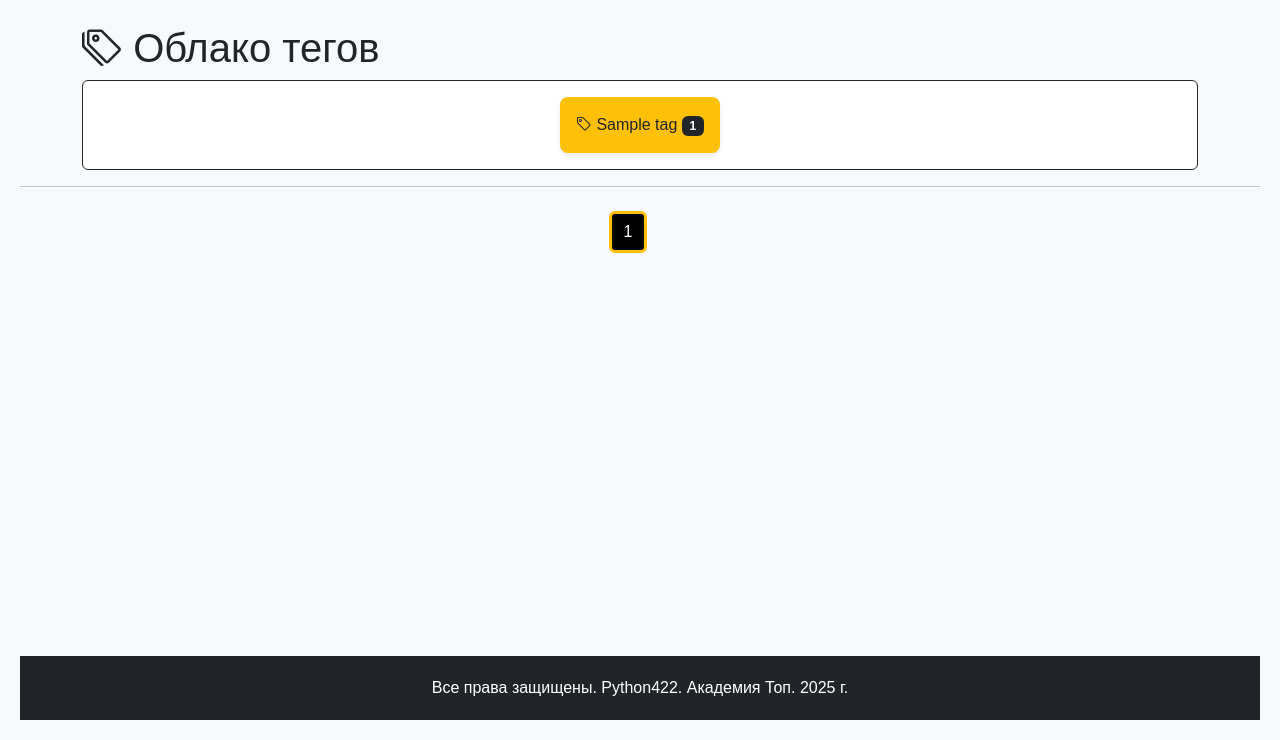
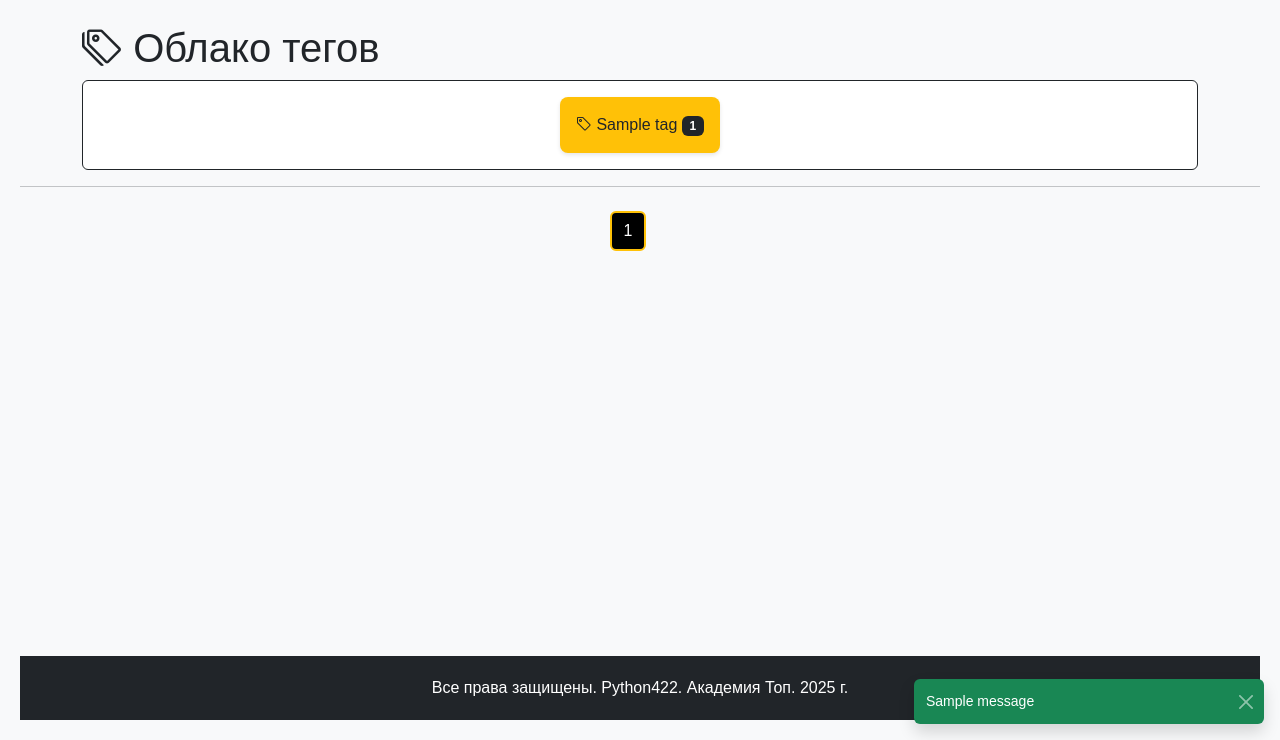
Before and after one commit to OlegVovchenko/DjangoProject, a Django app: page /posts/tags/ in a window 1280 px wide. Shown: the part 60-800 px from the top of the page. Run offline with Django 5.2, Linux system fonts and the light colour scheme; tables that the repository leaves empty hold one stand-in row (values such as "Sample post"); one stand-in notice (Sample message) is shown.

Commit message:
hw25: добавление django messages в base шаблон

```diff
--- a/python_blog/views.py
+++ b/python_blog/views.py
@@ -1,9 +1,20 @@
+from django.conf.global_settings import MESSAGE_STORAGE
 from django.http import HttpResponse
 from django.shortcuts import render
 from django.urls import reverse
 from .models import Category, Post, Tag
 from django.db.models import Count
 from django.core.paginator import Paginator
+from django.contrib.messages import constants as messages
+from django.contrib import messages
+
+MESSAGE_TAGS = {
+    messages.DEBUG: 'primary',
+    messages.INFO: 'info',
+    messages.SUCCESS: 'success',
+    messages.WARNING: 'warning',
+    messages.ERROR: 'danger',
+}
 
 
 def main(request):
@@ -36,6 +47,8 @@ def catalog_posts(request):
         'title': 'Блог',
         'posts': page_obj
     }
+    # Сформируем послание на зеленом блоке message
+    messages.add_message(request, messages.SUCCESS, 'Посты успешно отображены')
     return render(request, 'blog.html', context)
 
 def post_detail(request, post_slug):
--- a/static/css/main.css
+++ b/static/css/main.css
@@ -134,11 +134,17 @@ body {
     .pagination .page-item.active .page-link {
         background-color: #000000; /* Черный фон для активного элемента пагинации */
         color: white; /* Желтый цвет текста */
-        border: 3px solid #ffc107; /* Желтая рамка, если необходимо */
+        border: 2px solid #ffc107; /* Желтая рамка, если необходимо */
     }
 
     .pagination .page-item.active {
         background-color: transparent; /* Убираем фоновый цвет */
+    }
+
+    .pagination .page-item :focus {
+        border-color: #6c757d;
+        box-shadow: 0 0 0 0.25rem rgba(108, 117, 125, 0.25);
+        color: black;
     }
 
     /* Стили для формы поиска */
--- a/templates/base.html
+++ b/templates/base.html
@@ -24,7 +24,23 @@
         {% endblock nav %}
     </header>
 
-    <main>{% block content %}{% endblock %}</main>
+    <main>
+        {% block content %}{% endblock %}
+        {% if messages %}
+        <div class="position-fixed bottom-0 end-0 p-3" style="z-index: 11">
+            {% for message in messages %}
+            <div class="toast show align-items-center text-white bg-{{ message.tags }} border-0" role="alert" aria-live="assertive" aria-atomic="true">
+                <div class="d-flex">
+                    <div class="toast-body">
+                        {{ message }}
+                    </div>
+                    <button type="button" class="btn-close btn-close-white me-2 m-auto" data-bs-dismiss="toast" aria-label="Close"></button>
+                </div>
+            </div>
+            {% endfor %}
+        </div>
+        {% endif %}
+    </main>
     <footer>
         {% block footer %}Все права защищены. Python422. Академия Топ. 2025 г.{% endblock %}
     </footer>
```
